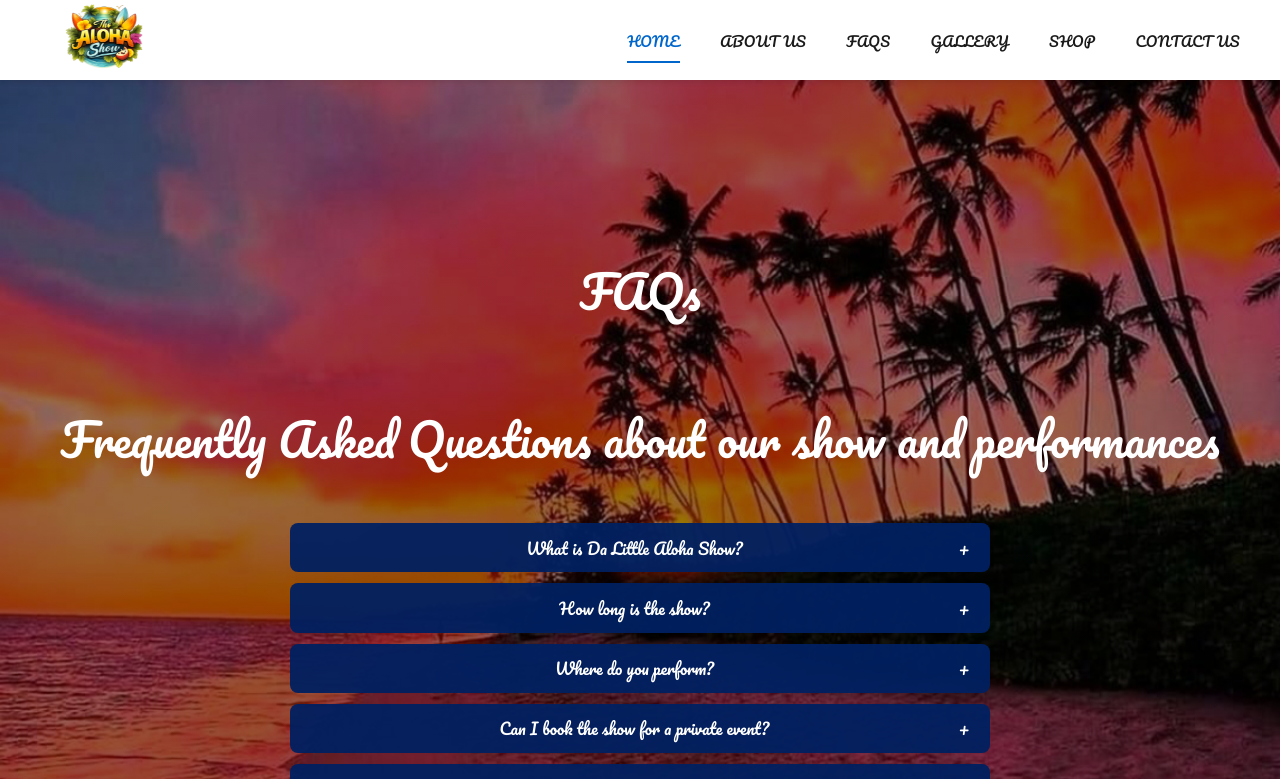
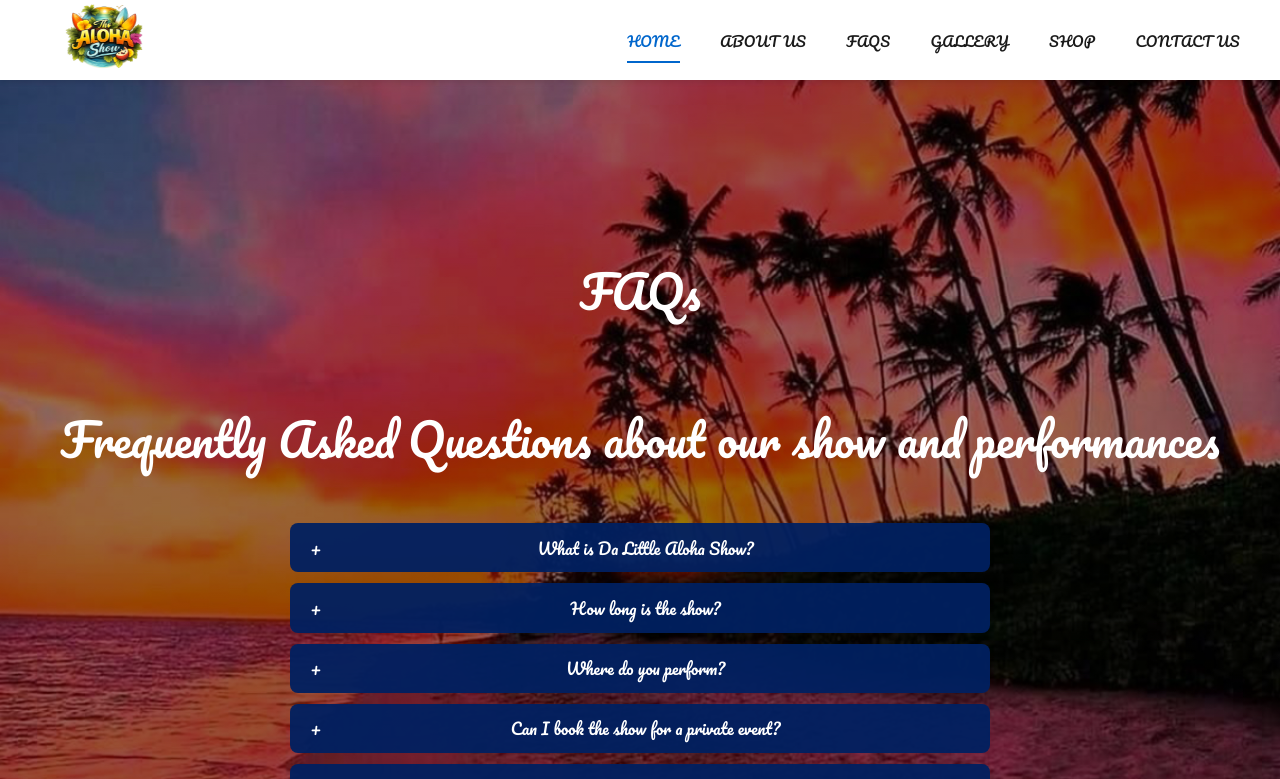
Before and after one commit to JohnPlamoottil/Da-Little-Aloha-Show-Merv-, a React (Vite) app in the folder web/: page /faqs in a window 1280 px wide. Shown: the top 779 px of the page. Built offline with nearby package versions, Linux system fonts and the light colour scheme.

Commit message:
The FAQ buttons are larger, and the +/− icon is now on the left.

```diff
--- a/web/src/pages/FAQs.jsx
+++ b/web/src/pages/FAQs.jsx
@@ -74,22 +74,22 @@ function FAQs() {
             >
               <button
                 onClick={() => toggleAccordion(index)}
-                className="w-full px-6 py-4 text-center flex justify-center items-center transition-all duration-300 hover:opacity-90"
+                className="w-full px-10 py-6 text-center flex justify-center items-center gap-3 transition-all duration-300 hover:opacity-90"
                 style={{
                   backgroundColor: "rgba(0, 32, 96, 0.95)",
                 }}
               >
                 <span
-                  className="text-lg font-semibold flex-grow text-center"
+                  className="text-2xl font-bold flex-shrink-0"
+                  style={{ color: "white" }}
+                >
+                  {openIndex === index ? "−" : "+"}
+                </span>
+                <span
+                  className="text-xl font-semibold flex-grow text-center"
                   style={{ color: "white" }}
                 >
                   {faq.question}
-                </span>
-                <span
-                  className="text-2xl font-bold flex-shrink-0 ml-4"
-                  style={{ color: "white" }}
-                >
-                  {openIndex === index ? "−" : "+"}
                 </span>
               </button>
               <div
```
